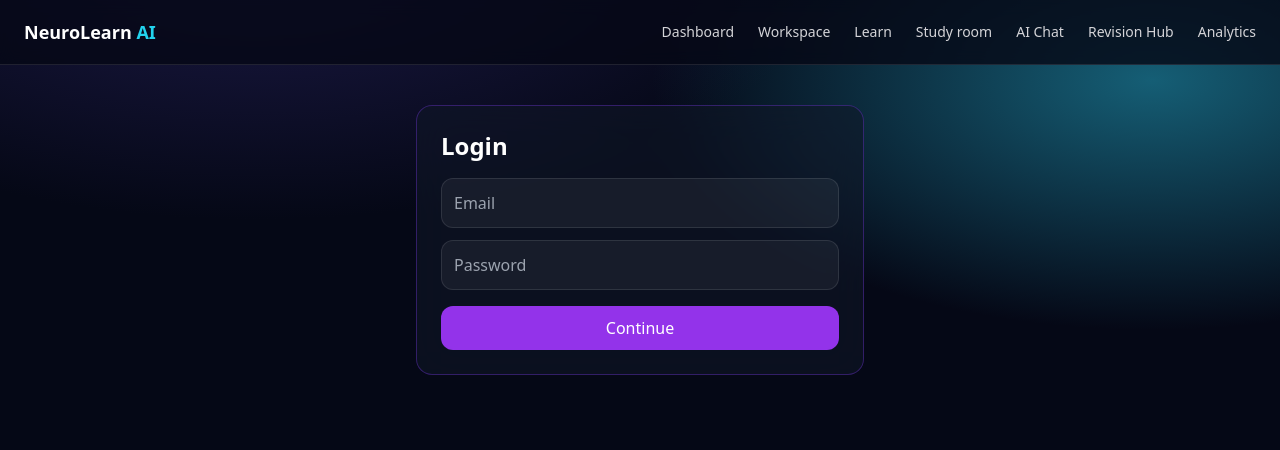
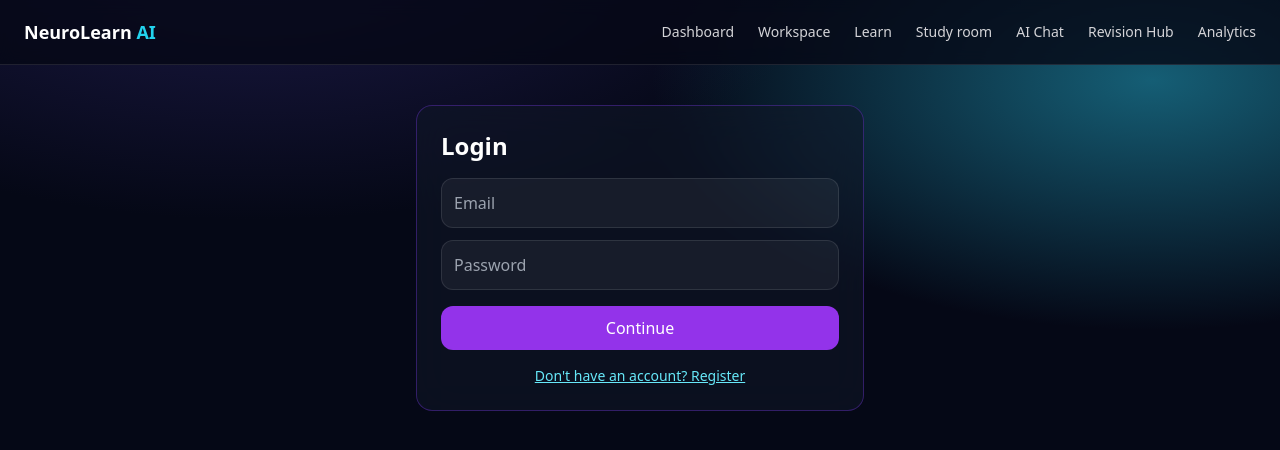
Before and after one commit to LAB-003-Tit-Srijan/LAB-003-KrishiMitra-AI, a Next.js app in the folder frontend/: page /login in a window 1280 px wide. Shown: the top 450 px of the page. Built offline with nearby package versions, Linux system fonts and the light colour scheme; no server answers.

Commit message:
Enhance auth form with navigation buttons
Added navigation buttons for account registration and login.

```diff
--- a/frontend/src/components/auth/auth-form.tsx
+++ b/frontend/src/components/auth/auth-form.tsx
@@ -94,8 +94,33 @@ export function AuthForm({ mode }: { mode: Mode }) {
           onChange={(e) => setToken(e.target.value)}
         />
       )}
-      <button className="mt-4 w-full rounded-xl bg-purple-600 py-2.5 font-medium">Continue</button>
-      {message && <p className="mt-3 text-sm text-cyan-300">{message}</p>}
+      <button className="mt-4 w-full rounded-xl bg-purple-600 py-2.5 font-medium">
+  Continue
+</button>
+
+<div className="mt-4 text-center text-sm">
+  {mode === "login" && (
+    <button
+      type="button"
+      className="text-cyan-300 underline"
+      onClick={() => router.push("/signup")}
+    >
+      Don't have an account? Register
+    </button>
+  )}
+
+  {mode === "signup" && (
+    <button
+      type="button"
+      className="text-cyan-300 underline"
+      onClick={() => router.push("/login")}
+    >
+      Already have an account? Login
+    </button>
+  )}
+</div>
+
+{message && <p className="mt-3 text-sm text-cyan-300">{message}</p>}
     </form>
   );
 }
```
